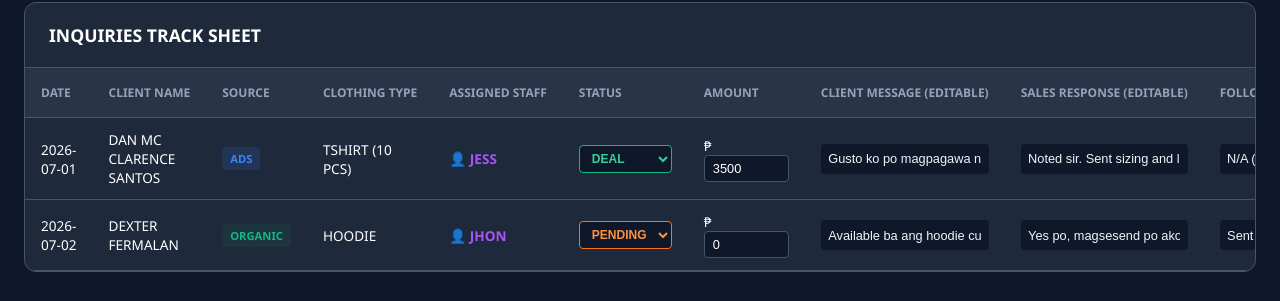
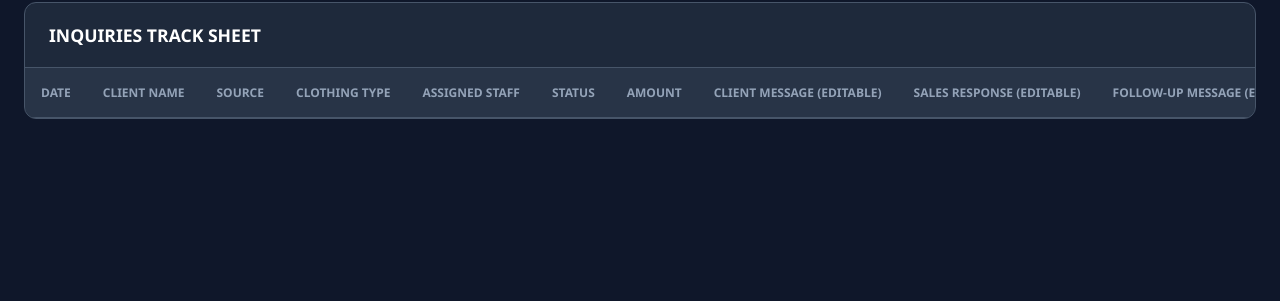
Before and after one commit to SQONE2022/Inquiries, a plain HTML site: page index.html in a window 1280 px wide. Shown: the part 1046-1347 px from the top of the page. After the commit the page ends 1197 px from the top, so only its background shows below. Drawn offline with Linux system fonts and the light colour scheme.

Commit message:
Add files via upload

```diff
--- a/index.html
+++ b/index.html
@@ -21,8 +21,8 @@
             --accent-teal: #14b8a6;
             --accent-purple: #a855f7;
             --accent-orange: #f97316;
-            --accent-red: #ef4444;    /* Para sa Delete Button */
-            --accent-excel: #16a34a; /* Excel Green Color */
+            --accent-red: #ef4444;
+            --accent-excel: #16a34a;
             --font-family: 'Segoe UI', -apple-system, BlinkMacSystemFont, sans-serif;
         }
 
@@ -288,8 +288,8 @@
         .kpi-card.blue::before { background-color: var(--accent-blue); }
         .kpi-card.green::before { background-color: var(--accent-green); }
         .kpi-card.teal::before { background-color: var(--accent-teal); }
+        .kpi-card.orange::before { background-color: var(--accent-orange); }
         .kpi-card.purple::before { background-color: var(--accent-purple); }
-        .kpi-card.orange::before { background-color: var(--accent-orange); }
 
         .kpi-label { color: var(--text-muted); font-size: 0.75rem; font-weight: 700; text-transform: uppercase; letter-spacing: 0.05em; }
         .kpi-value { font-size: 1.5rem; font-weight: 700; margin-top: 0.5rem; word-break: break-all; }
@@ -399,7 +399,6 @@
         }
         .table-amount-input:focus { border-color: var(--accent-teal); }
 
-        /* Style para sa Delete Button Column */
         .btn-delete-row {
             background-color: transparent;
             color: var(--accent-red);
@@ -579,51 +578,11 @@
                             <th>Client Message (Editable)</th>
                             <th>Sales Response (Editable)</th>
                             <th>Follow-up Message (Editable)</th>
-                            <th style="width: 80px; text-align: center;">Action</th> <!-- BINAGO: Idinagdag ang Header -->
+                            <th style="width: 80px; text-align: center;">Action</th>
                         </tr>
                     </thead>
                     <tbody id="tableBody">
-                        <!-- Default Starting Mock Data -->
-                        <tr data-date="2026-07-01" data-source="ADS" data-status="DEAL" data-amount="3500">
-                            <td>2026-07-01</td>
-                            <td>DAN MC CLARENCE SANTOS</td>
-                            <td><span class="source-badge ads">ADS</span></td>
-                            <td>TSHIRT (10 PCS)</td>
-                            <td><span class="staff-name-text">👤 JESS</span></td>
-                            <td>
-                                <select class="table-select" onchange="updateRowStatus(this)">
-                                    <option value="DEAL" selected>DEAL</option>
-                                    <option value="PENDING">PENDING</option>
-                                </select>
-                            </td>
-                            <td>
-                                ₱<input type="number" class="table-amount-input" value="3500" oninput="updateRowAmount(this)">
-                            </td>
-                            <td><input type="text" class="table-text-input" value="Gusto ko po magpagawa ng batch shirts."></td>
-                            <td><input type="text" class="table-text-input" value="Noted sir. Sent sizing and layout approval."></td>
-                            <td><input type="text" class="table-text-input" value="N/A (Paid)"></td>
-                            <td style="text-align: center;"><button class="btn-delete-row" onclick="deleteRow(this)">❌</button></td> <!-- BINAGO -->
-                        </tr>
-                        <tr data-date="2026-07-02" data-source="ORGANIC" data-status="PENDING" data-amount="0">
-                            <td>2026-07-02</td>
-                            <td>DEXTER FERMALAN</td>
-                            <td><span class="source-badge organic">ORGANIC</span></td>
-                            <td>HOODIE</td>
-                            <td><span class="staff-name-text">👤 JHON</span></td>
-                            <td>
-                                <select class="table-select pending-style" onchange="updateRowStatus(this)">
-                                    <option value="DEAL">DEAL</option>
-                                    <option value="PENDING" selected>PENDING</option>
-                                </select>
-                            </td>
-                            <td>
-                                ₱<input type="number" class="table-amount-input" value="0" oninput="updateRowAmount(this)">
-                            </td>
-                            <td><input type="text" class="table-text-input" value="Available ba ang hoodie custom embroidery?"></td>
-                            <td><input type="text" class="table-text-input" value="Yes po, magsesend po ako ng templates."></td>
-                            <td><input type="text" class="table-text-input" value="Sent catalog follow up."></td>
-                            <td style="text-align: center;"><button class="btn-delete-row" onclick="deleteRow(this)">❌</button></td> <!-- BINAGO -->
-                        </tr>
+                        <!-- BINAGO: Tinanggal na ang mock data rito para malinis at fresh ang simula -->
                     </tbody>
                 </table>
             </div>
@@ -791,12 +750,11 @@
             filterDataAndRecalculate();
         }
 
-        // BINAGO: FUNCTION PARA SA PAGBURA NG HILERA / INQUIRY RECORD
         function deleteRow(buttonElement) {
             if (confirm("Sigurado ka bang gusto mo itong burahin?")) {
                 const row = buttonElement.closest('tr');
                 row.remove();
-                filterDataAndRecalculate(); // Auto-update ng KPI Cards
+                filterDataAndRecalculate();
             }
         }
 
@@ -805,12 +763,11 @@
 
         filterDataAndRecalculate();
 
-        // --- NEW CHROME-POWERED DIRECT EXCEL EXPORT FUNCTION ---
+        // --- EXCEL EXPORT FUNCTION ---
         function exportToExcel() {
             const rows = document.querySelectorAll('#tableBody tr');
             const dataArray = [];
 
-            // 1. Gumawa ng Excel headers (Hindi kasama ang Action column para malinis)
             const headers = [
                 "Date",
                 "Client Name",
@@ -825,7 +782,6 @@
             ];
             dataArray.push(headers);
 
-            // 2. Hilahin ang pinaka-updated na text/values mula sa table inputs
             rows.forEach(row => {
                 if (row.classList.contains('hidden-row')) return;
 
@@ -860,12 +816,10 @@
                 return;
             }
 
-            // 3. I-proseso gamit ang SheetJS papuntang Workbook file
             const worksheet = XLSX.utils.aoa_to_sheet(dataArray);
             const workbook = XLSX.utils.book_new();
             XLSX.utils.book_append_sheet(workbook, worksheet, "CRM Sales Tracker");
 
-            // Auto-fit Column Widths para hindi maging "###" o masikip sa Excel
             const maxCols = dataArray[0].length;
             worksheet['!cols'] = [];
             for (let i = 0; i < maxCols; i++) {
@@ -879,7 +833,6 @@
                 worksheet['!cols'].push({ wch: maxLen + 3 });
             }
 
-            // 4. I-download na ang .xlsx file direktang computer
             const campaignNameText = document.getElementById('campaignName').value.trim().replace(/[^a-z0-9]/gi, '_') || 'Sales';
             const fileName = `CRM_Tracker_Report_${campaignNameText}.xlsx`;
             XLSX.writeFile(workbook, fileName);
```
